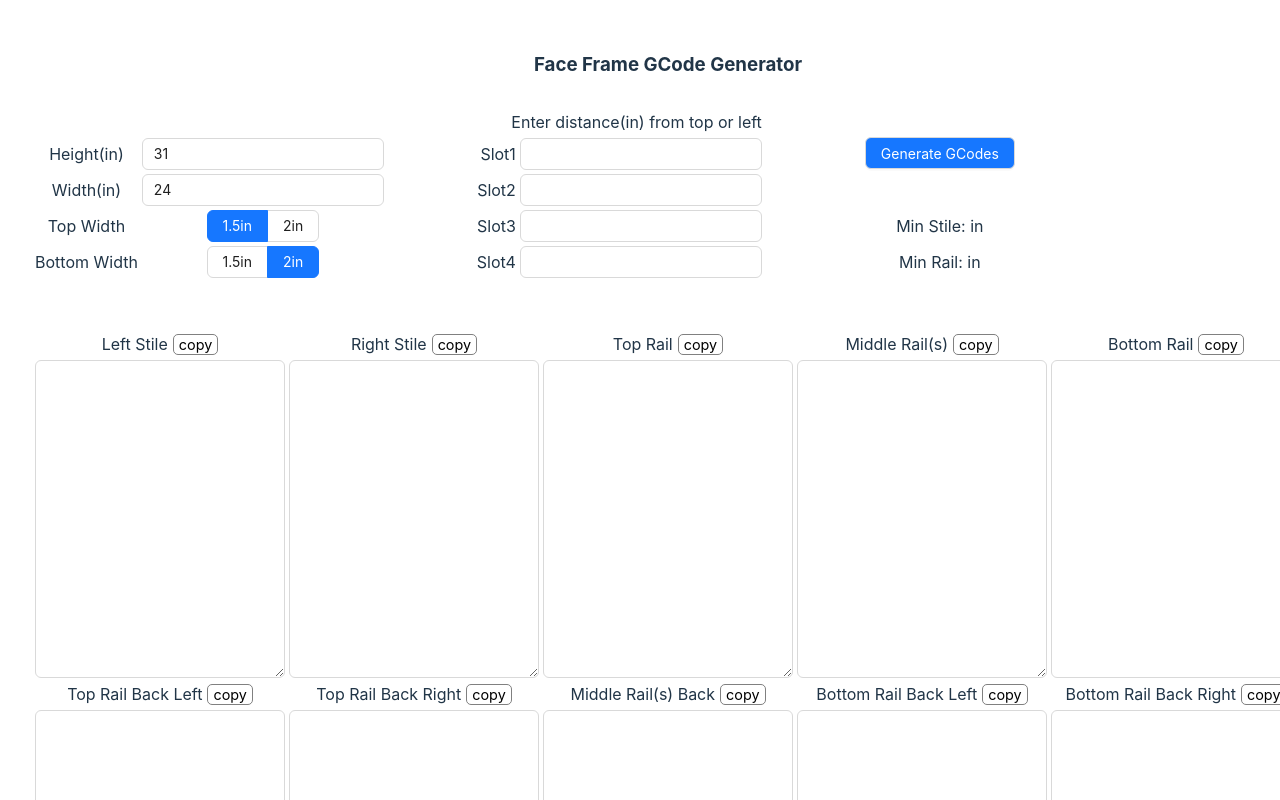
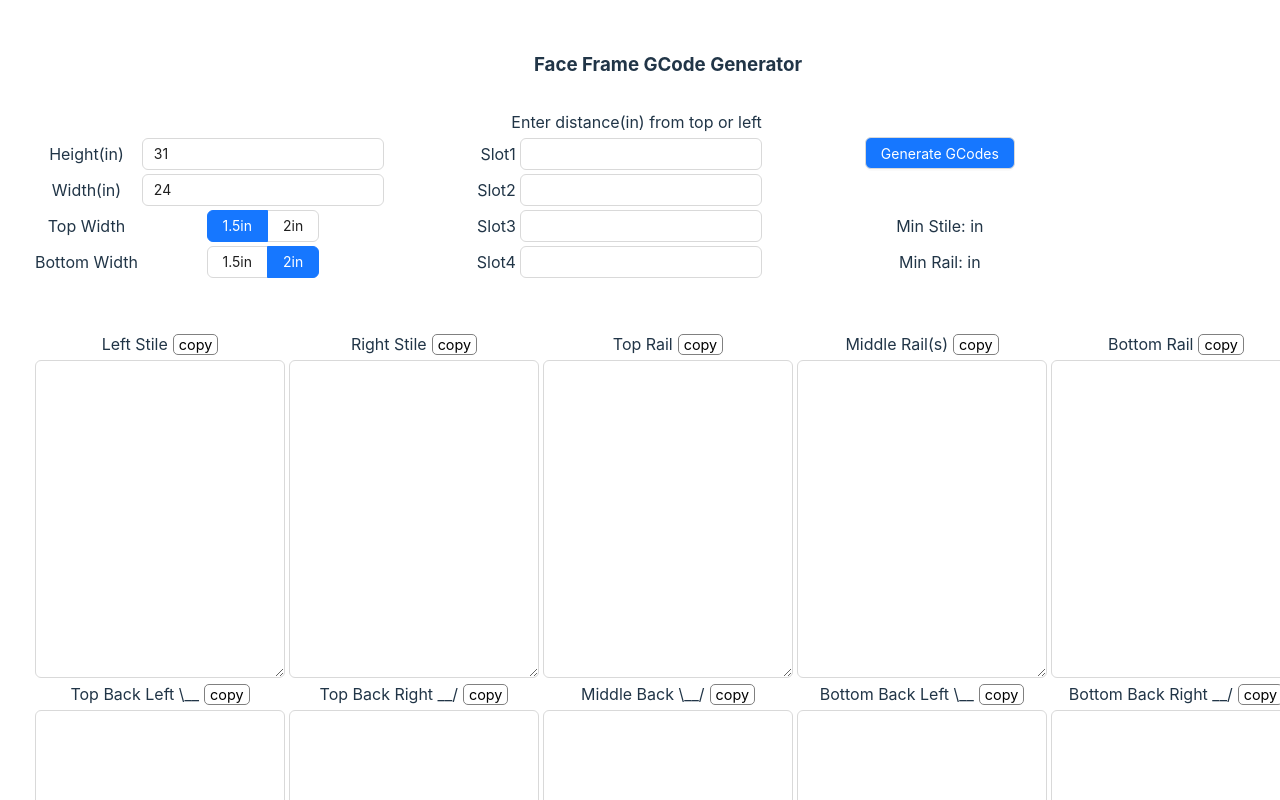
Before and after one commit to brettduersch/faceframe-frontend, a React (Vite) app: page / in a window 1280 px wide. Shown: the top 800 px of the page. Built offline with nearby package versions, Linux system fonts and the light colour scheme.

Commit message:
Update FaceFrame.tsx

```diff
--- a/src/components/FaceFrame.tsx
+++ b/src/components/FaceFrame.tsx
@@ -49,12 +49,15 @@ function FaceFrame(){
 
         const params :string[] = []
 
-
         setLeftColor('black')
         setRightColor('black')
         setTopColor('black')
         setMiddleColor('black')
         setBottomColor('black')
+        setTopBackLeftColor('black')
+        setTopBackRightColor('black')
+        setBottomBackLeftColor('black')
+        setBottomBackRightColor('black')
 
         if(top!==""){
             params.push(`t=${top}`)
@@ -252,7 +255,7 @@ function FaceFrame(){
                     </td>
                 </tr>
                 <tr>
-                    <td>Top Rail Back Left
+                    <td>Top Back Left \__
                         <CopyToClipboard
                             text = {gcTopBackLeft}
                             onCopy ={()=>setTopBackLeftColor("red")}
@@ -262,7 +265,7 @@ function FaceFrame(){
                             </span>
                         </CopyToClipboard>
                     </td>
-                    <td>Top Rail Back Right
+                    <td>Top Back Right __/
                         <CopyToClipboard
                             text = {gcTopBackRight}
                             onCopy ={()=>setTopBackRightColor("red")}
@@ -272,7 +275,7 @@ function FaceFrame(){
                             </span>
                         </CopyToClipboard>
                     </td>
-                    <td>Middle Rail(s) Back
+                    <td>Middle Back \__/
                         <CopyToClipboard
                             text = {gcMiddleBack}
                             onCopy ={()=>setMiddleBackColor("red")}
@@ -282,7 +285,7 @@ function FaceFrame(){
                             </span>
                         </CopyToClipboard>
                     </td>
-                    <td>Bottom Rail Back Left
+                    <td>Bottom Back Left \__
                         <CopyToClipboard
                             text = {gcBottomBackLeft}
                             onCopy ={()=>setBottomBackLeftColor("red")}
@@ -292,7 +295,7 @@ function FaceFrame(){
                             </span>
                         </CopyToClipboard>
                     </td>
-                    <td>Bottom Rail Back Right
+                    <td>Bottom Back Right __/
                         <CopyToClipboard
                             text = {gcBottomBackRight}
                             onCopy ={()=>setBottomBackRightColor("red")}
```
